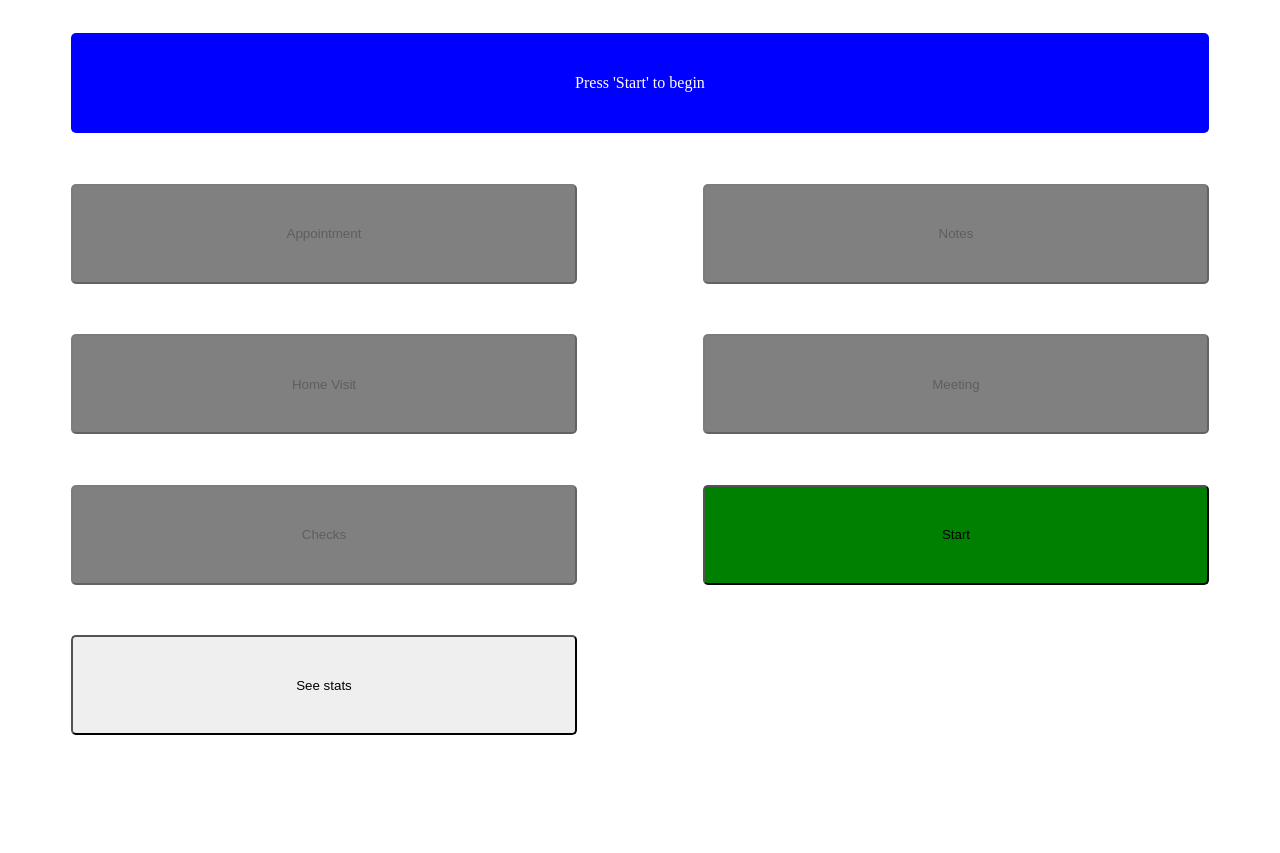
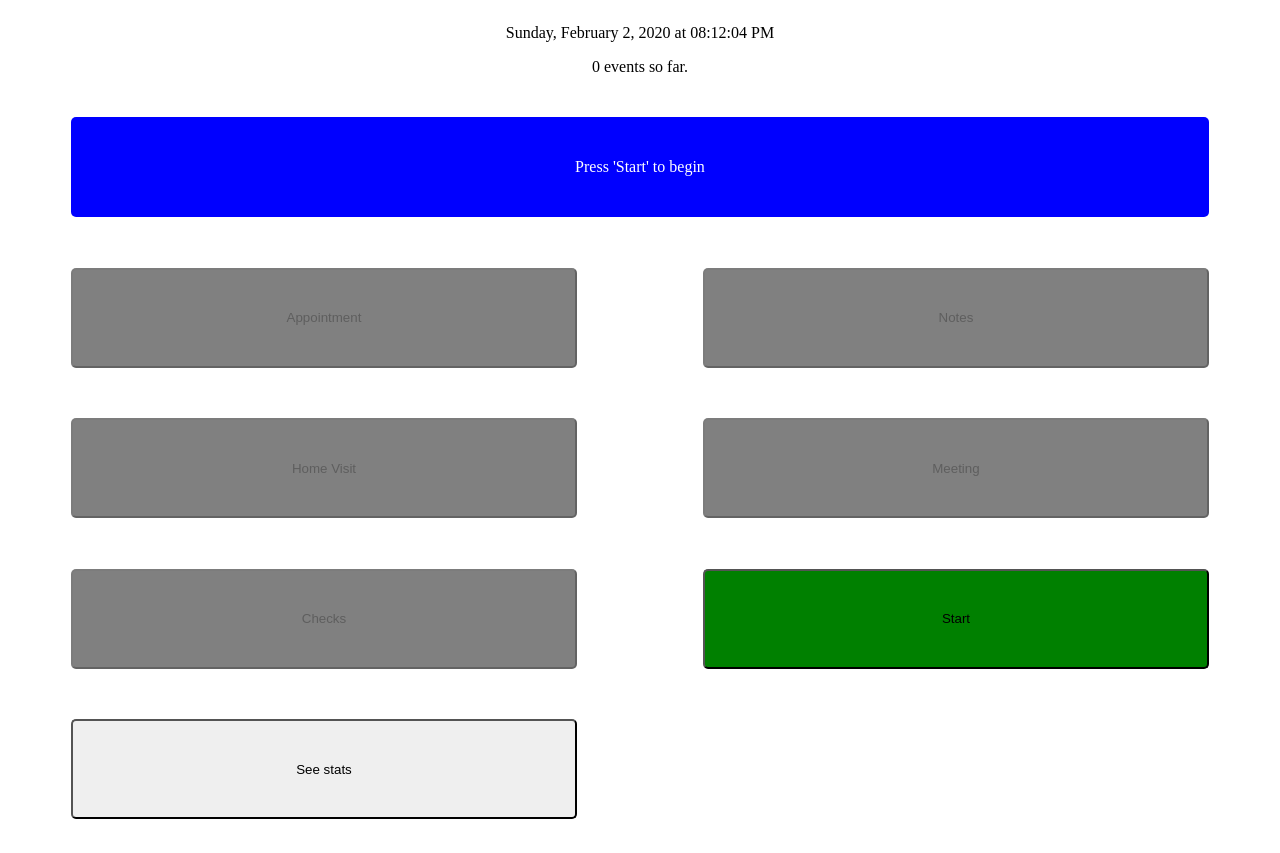
Before and after one commit to willrogers/doctimer, a Gatsby site: page /doctimer in a window 1280 px wide. Before the commit the page ends 800 px from the top, so only its background shows below. Built offline with nearby package versions, Linux system fonts and the light colour scheme; Gatsby itself is replaced by a stand-in of ours.

Commit message:
More restructuring.

```diff
--- a/src/components/buttons.jsx
+++ b/src/components/buttons.jsx
@@ -1,30 +1,20 @@
 import React from "react"
-
-function zeroPad(num, places) {
-  return String(num).padStart(places, "0")
-}
-
-function timeString(millis) {
-  const secs = millis / 1000
-  const minutes = zeroPad(Math.floor(secs / 60), 2)
-  const seconds = zeroPad(Math.round(secs % 60), 2)
-  console.log(`result ${minutes}:${seconds}`)
-  return `${minutes}:${seconds}`
-}
+import { timeString } from "../model"
 
 export const Timer = props => {
-  const time = timeString(props.time)
+  const { running, segment } = props
   let child = <div>Press 'Start' to begin</div>
-  if (props.running) {
-    if (props.text) {
+  if (running) {
+    if (segment !== null) {
+      const time = timeString(segment.currentDuration())
       child = (
         <>
-          <div style={{ width: "50%" }}>{props.text}</div>
+          <div style={{ width: "50%" }}>{segment.category}</div>
           <div style={{ width: "50%" }}> {time} </div>
         </>
       )
     } else {
-      child = <div>Press a category to start</div>
+      child = <div>No category selected</div>
     }
   }
   return <div id="timer">{child}</div>
--- a/src/components/controls.css
+++ b/src/components/controls.css
@@ -3,6 +3,13 @@ button {
   margin: 2% 5% 2% 5%;
   height: 100px;
   border-radius: 5px;
+}
+#topdate {
+  width: 100%;
+  text-align: center;
+}
+#topdate.p {
+  margin: 0;
 }
 #timer {
   width: 90%;
--- a/src/components/controls.jsx
+++ b/src/components/controls.jsx
@@ -6,50 +6,54 @@ import {
   TimerButton,
   SwitchButton,
 } from "../components/buttons"
+import { fullDateString, Segment } from "../model"
+import { useEffect } from "react"
 export const ControlsView = props => {
-  const [selected, setSelected] = useState(null)
-  const [started, setStarted] = useState(null)
-  const [current, setCurrent] = useState(null)
-  const [startTime, setStartTime] = useState(null)
-  const [id, setId] = useState(null)
+  const { currentSegment, setCurrentSegment, started, setStarted } = props
+  const [time, setTime] = useState(new Date())
+  useEffect(() => {
+    const timer = window.setInterval(() => {
+      setTime(new Date())
+    }, 1000)
+    return () => {
+      clearInterval(timer)
+    }
+  })
   function startPressed() {
     setStarted(!started)
-    if (started) {
-      setSelected(null)
-      clearInterval(id)
-      setId(null)
-      setCurrent(null)
-      setStartTime(null)
+    if (started && currentSegment) {
+      currentSegment.stop()
+      props.day.addSegment(currentSegment)
     }
   }
-  function itemPressed(name) {
-    if (selected === name) {
-      setSelected(null)
-      clearInterval(id)
-      setId(null)
+  function itemPressed(category) {
+    if (currentSegment === null) {
+      // Start segment
+      const newSegment = new Segment(category)
+      setCurrentSegment(newSegment)
+    } else if (currentSegment.category === category) {
+      // Stop segment
+      currentSegment.stop()
+      props.day.addSegment(currentSegment)
+      setCurrentSegment(null)
     } else {
-      setSelected(name)
-      const now = new Date()
-      setStartTime(now)
-      setId(
-        setInterval(function() {
-          const now = new Date()
-          setCurrent(now)
-        }, 1000)
-      )
+      currentSegment.stop()
+      props.day.addSegment(currentSegment)
+      const newSegment = new Segment(category)
+      setCurrentSegment(newSegment)
     }
   }
-  let duration = null
-  if (startTime !== null && current !== null) {
-    duration = current - startTime
-  }
-  const buttonsSelected = props.categories.map(name => [
-    name,
-    name === selected,
+  const buttonsSelected = props.categories.map(category => [
+    category,
+    currentSegment && category === currentSegment.category,
   ])
   return (
     <div id="buttonScreen">
-      <Timer text={selected} time={duration} running={started} />
+      <div id="topdate">
+        <p>{fullDateString(time)}</p>
+        <p>{props.day.segments.length} events so far.</p>
+      </div>
+      <Timer running={started} segment={currentSegment} />
       {buttonsSelected.map(deets => (
         <TimerButton
           key={deets[0]}
--- a/src/components/stats.jsx
+++ b/src/components/stats.jsx
@@ -1,9 +1,26 @@
 import React from "react"
 import { SwitchButton } from "./buttons"
+import { fullTimeString, timeString } from "../model"
+
+export const SegmentSummary = props => {
+  const { segment } = props
+  console.log(segment.endTime())
+  return (
+    <div>
+      {segment.category} start {fullTimeString(segment.startTime())} end{" "}
+      {fullTimeString(segment.endTime())} duration{" "}
+      {timeString(segment.currentDuration())}
+    </div>
+  )
+}
 export const StatsView = props => {
   return (
     <div>
-      This is the stats view
+      <p>Stats for {props.day.date.toLocaleDateString()}:</p>
+      <p>There have been {props.day.segments.length} completed segments.</p>
+      {props.day.segments.map(segment => (
+        <SegmentSummary segment={segment} />
+      ))}
       <SwitchButton
         toControls={true}
         setControlsView={props.setControlsView}
--- a/src/model.js
+++ b/src/model.js
@@ -8,18 +8,64 @@ export const CHECKS = "Checks"
 export const IN_BETWEEN = "In between"
 export const CATEGORIES = [APPT, NOTES, VISIT, MEETING, CHECKS]
 
+function zeroPad(num, places) {
+  return String(num).padStart(places, "0")
+}
+
+export function timeString(millis) {
+  const secs = millis / 1000
+  const minutes = zeroPad(Math.floor(secs / 60), 2)
+  const seconds = zeroPad(Math.round(secs % 60), 2)
+  return `${minutes}:${seconds}`
+}
+
+export function fullTimeString(date) {
+  return date.toLocaleTimeString()
+}
+
+export function fullDateString(date) {
+  const options = {
+    weekday: "long",
+    day: "numeric",
+    month: "long",
+    year: "numeric",
+    hour: "2-digit",
+    minute: "2-digit",
+    second: "2-digit",
+  }
+  return date.toLocaleDateString(undefined, options)
+}
+
 export class Segment {
   constructor(category) {
     this.category = category
     this.comment = null
-    this.startTime = new Date()
-    this.duration = null
+    this.startMillis = Date.now()
+    this.endDuration = null
   }
   setComment(comment) {
     this.comment = comment
   }
   stop() {
-    this.duration = new Date() - this.startTime
+    this.endDuration = Date.now() - this.startMillis
+    console.log(`stopped segment ${this.endDuration}`)
+  }
+  startTime() {
+    return new Date(this.startMillis)
+  }
+  endTime() {
+    if (this.endDuration) {
+      return new Date(this.startMillis + this.endDuration)
+    } else {
+      return new Date()
+    }
+  }
+  currentDuration() {
+    if (this.endDuration !== null) {
+      return this.endDuration
+    } else {
+      return Date.now() - this.startMillis
+    }
   }
 }
 
@@ -31,5 +77,6 @@ export class Day {
 
   addSegment(segment) {
     this.segments.push(segment)
+    console.log(`${this.segments.length} segments`)
   }
 }
--- a/src/pages/doctimer.jsx
+++ b/src/pages/doctimer.jsx
@@ -5,19 +5,21 @@ import { StatsView } from "../components/stats"
 import { Day, CATEGORIES } from "../model"
 
 const DoctimerPage = () => {
-  const day = new Day()
+  const [day, setDay] = useState(new Day())
   const [controlsView, setControlsView] = useState(true)
-
-  function addSegment(segment) {
-    day.addSegment(segment)
-  }
+  const [currentSegment, setCurrentSegment] = useState(null)
+  const [started, setStarted] = useState(null)
 
   if (controlsView) {
     return (
       <ControlsView
         setControlsView={setControlsView}
-        addSegment={addSegment}
+        day={day}
         categories={CATEGORIES}
+        currentSegment={currentSegment}
+        setCurrentSegment={setCurrentSegment}
+        started={started}
+        setStarted={setStarted}
       />
     )
   } else {
```
